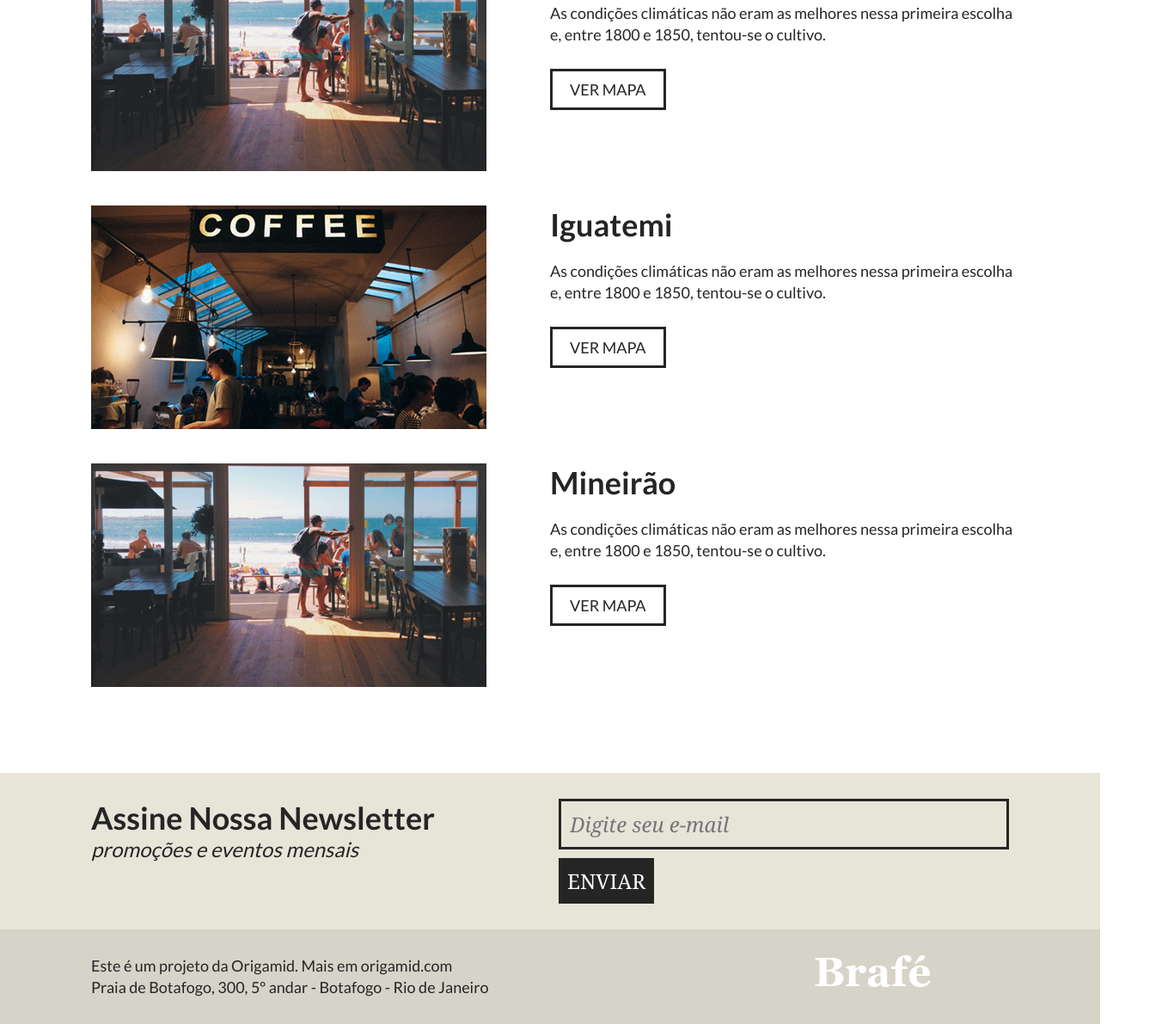
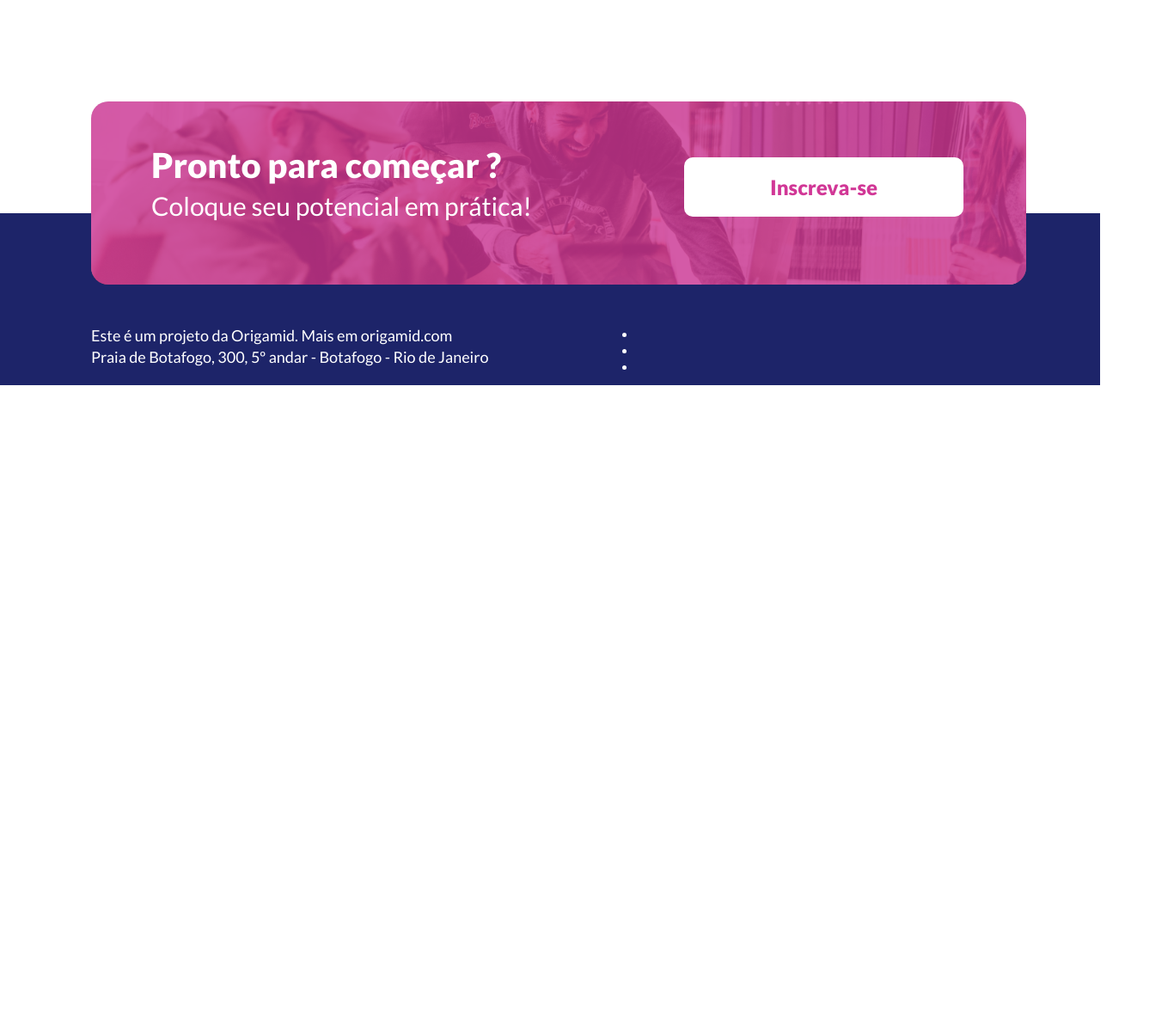
Before and after one commit to ViniciusMDuarte/Site-udemy, a plain HTML site: page index.html in a window 1280 px wide. Shown: the part 2106-3297 px from the top of the page at 86% size, 1366 px wide, since content can reach past the window. After the commit the page ends 2554 px from the top, so only its background shows below. Drawn offline with Linux system fonts and the light colour scheme.

Commit message:
Finalizando section intro

```diff
--- a/css/style.css
+++ b/css/style.css
@@ -180,6 +180,9 @@ img {
 	margin-left: 55px;
 }
 
+.conquiste {
+	height: 900px;
+}
 .conquiste img {
 	margin-top: 100px;
 }
@@ -252,35 +255,47 @@ h2.produtos-mineiro::before {
 	margin: 0 auto;
 }
 
-/* Locais */
+/* Inscreva-se*/
 
-.locais {
-	padding: 60px 0;
+.bginscreva-se {
+	background: url(../img/bg-inscrevase.png) no-repeat;
+	height: 213px;
+	position: absolute;
+	margin-top: -130px;
 }
 
-.locais-item img {
-	margin-bottom: 40px
+
+.btn-footer {
+	position: relative;
+	border-radius: 10px;
+    padding: 20px;
+    padding-left: 100px;
+    padding-right: 100px;
+    background-color: #fff;
+    color: #D13796;;
+	font-size: 1.5em;
+	font-weight: 900;
+    text-align: center;
+    cursor: pointer;
+	text-decoration: none;
+	margin-left: 50px;
+	top: 85px;
 }
 
-.locais-item h2 {
-	font-size: 2.25em;
-	margin-bottom: 20px;
-
+.inscreva-se > h3 {
+	margin-top: 50px;
+	margin-left: 60px;
+	font-size: 40px;
+	font-weight: 900;
+	color:#fff;
 }
 
-.locais-item p {
-	font-size: 1.125em;
-	line-height: 1.4em;
-	margin-bottom: 40px;
-}
-
-.locais-item a {
-	font-size: 1.125em;
-	text-transform: uppercase;
-	text-decoration: none;
-	border: 3px solid;
-	color: #252525;
-	padding: 10px 20px;
+.inscreva-se > h4 {
+	font-size: 30px;
+	font-weight: 400;
+	color: #fff;
+	margin-left: 60px;
+	margin-top: 5px;
 }
 
 @media (max-width: 739px) {
@@ -323,65 +338,30 @@ h2.produtos-mineiro::before {
 
 /* Assine */
 
-.assine {
-	background: #e7e4d8;
-	padding: 30px 0;
-}
-
-.assine-info h2 {
-	font-size: 2.25em;
-}
-
-.assine-info p {
-	font-size: 1.5em;
-	font-style: italic;
-}
-
-.assine form label {
-	display: none;
-}
-
-.assine input {
-	border: 3px solid #252525;
-	background: none;
-	font-size: 1.5em;
-	font-style: italic;
-	font-family: Georgia, serif;
-	width: 100%;
-	padding: 10px;
-}
-
-.assine button {
-	background: #252525;
-	border: none;
-	font-family: Georgia, serif;
-	text-transform: uppercase;
-	font-size: 1.5em;
-	color: #fff;
-	cursor: pointer;
-	padding: 10px;
-	margin: 10px 0 0;
-}
-
 @media (max-width: 739px) {
 	.assine input {
 		margin-top: 10px;
 	}
 }
 
-
 /*Footer*/
 
 .footer {
-	background: #d6d3c8;
+	height:200px ;
+	background: #1D2469;
 	padding: 30px 0;
+	color: #fff;
 }
 
 .footer p {
+	margin-top: 100px;
 	font-size: 1.125em;
 	line-height: 1.4em;
 }
 
+.footer ul {
+	margin-top: 100px;
+}
 .footer img {
 	float: right;
 }
--- a/index.html
+++ b/index.html
@@ -104,61 +104,31 @@
 
 	</section>
 
-	<section class="locais">
-		<div class="locais-item container">
+	<section class=" container">
+		<div class=" bginscreva-se grid-12">
+			<div class=" inscreva-se grid-6">
+				<h3 > Pronto para começar ?</h3>
+				<h4> Coloque seu potencial em prática!</h4>
+			</div>
 			<div class="grid-6">
-				<img src="img/botafogo.jpg" alt="Brafé unidade Botafogo">
+				<a href="#" class="btn-footer"> Inscreva-se</a>
 			</div>
-			<div>
-				<h2>Botafogo</h2>
-				<p>As condições climáticas não eram as melhores nessa primeira escolha e, entre 1800 e 1850, tentou-se o cultivo.</p>
-				<a href="#">Ver Mapa</a>
-			</div>
-		</div>
 
-		<div class="locais-item container">
-			<div class="grid-6">
-				<img src="img/iguatemi.jpg" alt="Brafé unidade Iguatemi">
-			</div>
-			<div>
-				<h2>Iguatemi</h2>
-				<p>As condições climáticas não eram as melhores nessa primeira escolha e, entre 1800 e 1850, tentou-se o cultivo.</p>
-				<a href="#">Ver Mapa</a>
-			</div>
-		</div>
 
-		<div class="locais-item container">
-			<div class="grid-6">
-				<img src="img/botafogo.jpg" alt="Brafé unidade Mineirão">
-			</div>
-			<div>
-				<h2>Mineirão</h2>
-				<p>As condições climáticas não eram as melhores nessa primeira escolha e, entre 1800 e 1850, tentou-se o cultivo.</p>
-				<a href="#">Ver Mapa</a>
-			</div>
 		</div>
 
 	</section>
 
-	<section class="assine">
-		<div class="container">
-			<div class="assine-info grid-6">
-				<h2>Assine Nossa Newsletter</h2>
-				<p>promoções e eventos mensais</p>
-			</div>
-			<form class="grid-6">
-				<label>E-mail</label>
-				<input type="text" placeholder="Digite seu e-mail">
-				<button type="submit">Enviar</button>
-			</form>
-		</div>
-	</section>
 
 	<footer class="footer">
 		<div class="container">
 			<p class="grid-8">Este é um projeto da Origamid. Mais em origamid.com<br>Praia de Botafogo, 300, 5º andar - Botafogo - Rio de Janeiro</p>
 			<div class="grid-4">
-				<img src="img/brafe.png" alt="Brafé">
+				<ul>
+					<li><a href=""></a></li>
+					<li><a href=""></a></li>
+					<li><a href=""></a></li>
+				</ul>
 			</div>
 
 		</div>
```
Also changed, not shown: img/bg-inscrevase.png (added), 2 other files.
